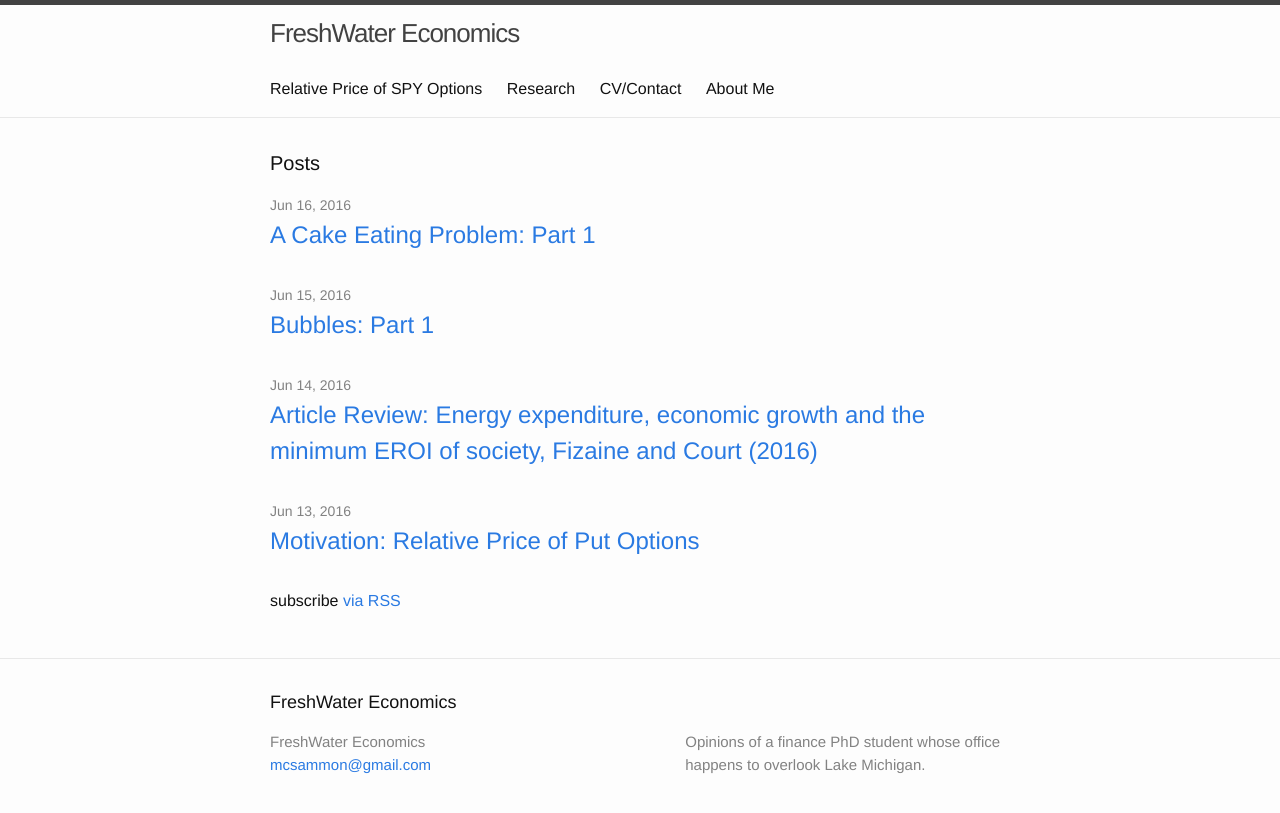
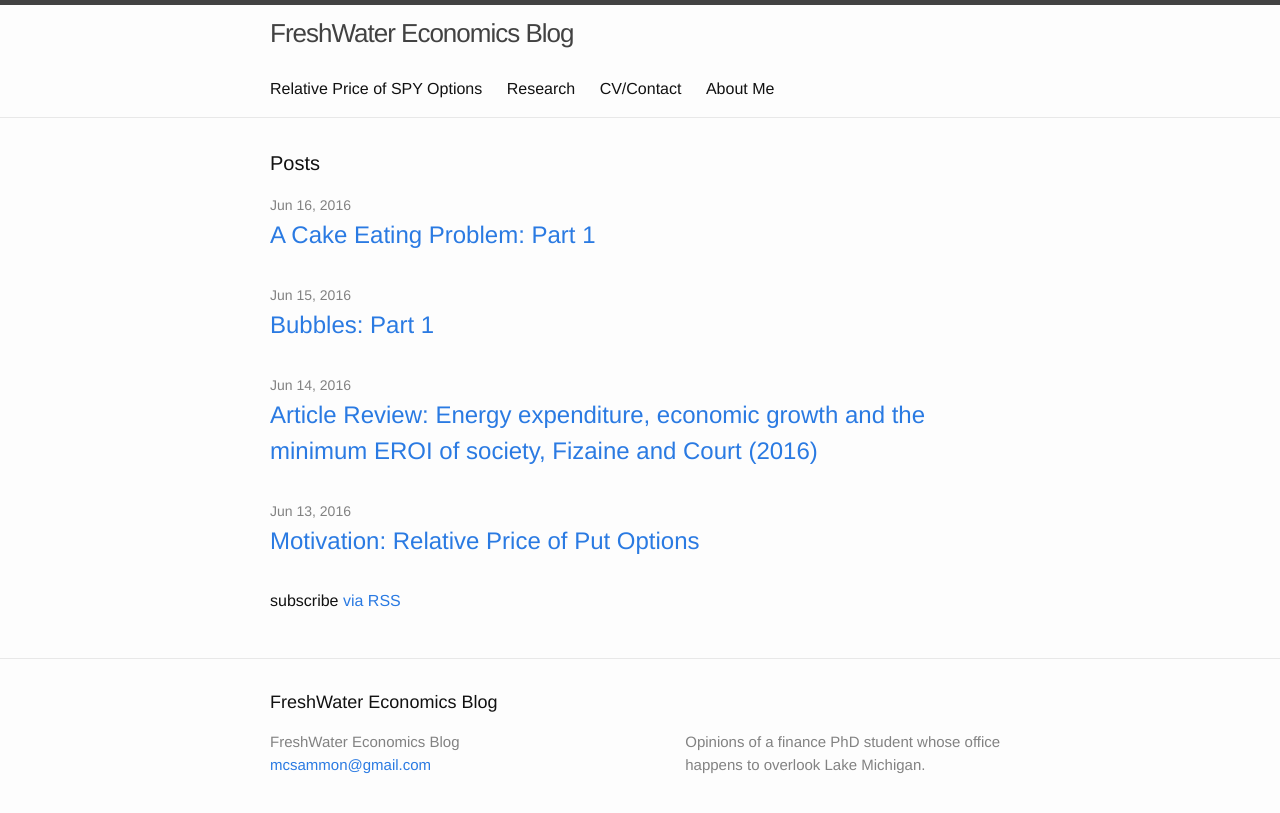
Before and after one commit to mcsammon/mcsammon.github.io, a Jekyll site: the page built from index.html, in a window 1280 px wide. Shown: the top 813 px of the page. Built offline with Jekyll 4.4.1, drawn with Linux system fonts in a browser that asks for light colours.

Commit message:
Fix Name

```diff
--- a/_config.yml
+++ b/_config.yml
@@ -1,6 +1,6 @@
 
 # Site settings
-title: FreshWater Economics
+title: FreshWater Economics Blog
 email: mcsammon@gmail.com
 description: > # this means to ignore newlines until "baseurl:"
   Opinions of a finance PhD student whose office happens to overlook Lake Michigan.
```
